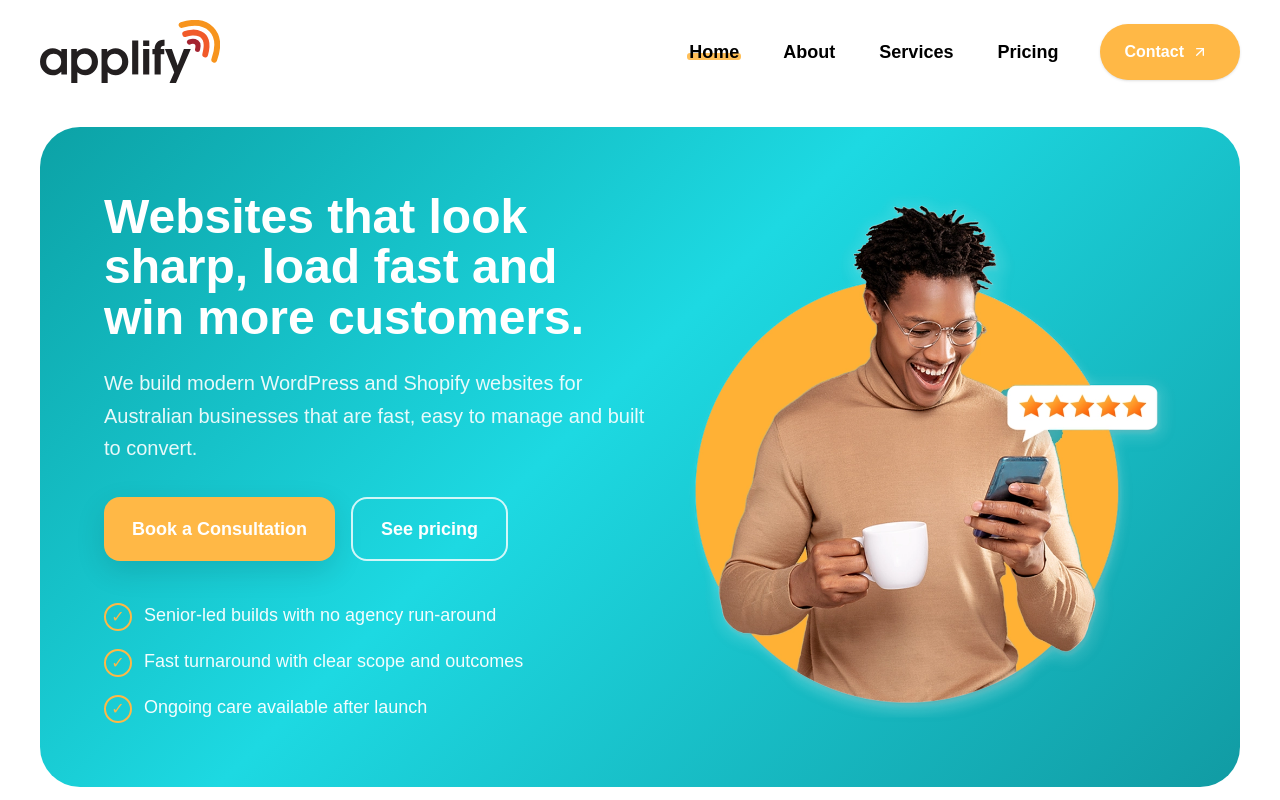
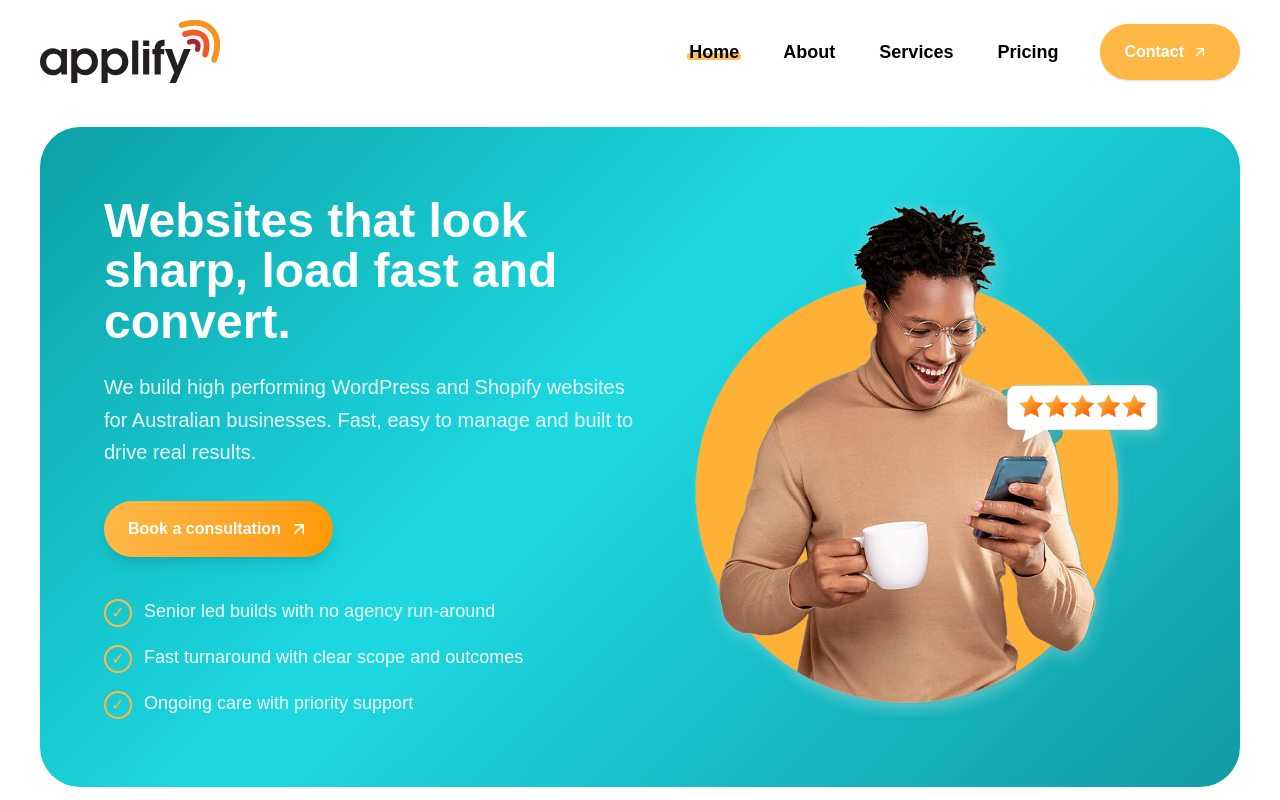
Before and after one commit to jono-au/applify, a Next.js app: page / in a window 1280 px wide. Shown: the top 800 px of the page. Built offline with nearby package versions, Linux system fonts and the light colour scheme.

Commit message:
refine copy

```diff
--- a/components/home/Hero.tsx
+++ b/components/home/Hero.tsx
@@ -1,11 +1,12 @@
 import Image from "next/image";
 import Link from "next/link";
 import Container from "@/components/ui/Container";
+import CTAButton from "../ui/CtaButton";
 
 const points = [
-  "Senior-led builds with no agency run-around",
+  "Senior led builds with no agency run-around",
   "Fast turnaround with clear scope and outcomes",
-  "Ongoing care available after launch",
+  "Ongoing care with priority support",
 ];
 
 export default function Hero() {
@@ -17,28 +18,17 @@ export default function Hero() {
             {/* LEFT */}
             <div className="relative z-10 text-white">
               <h1 className="text-4xl font-bold leading-tight md:text-5xl lg:text-[3rem] lg:leading-[1.05]">
-                Websites that look sharp, load fast and win more customers.
+                Websites that look sharp, load fast and convert.
               </h1>
 
               <p className="mt-6 text-lg leading-relaxed text-white/90 md:text-xl">
-                We build modern WordPress and Shopify websites for Australian
-                businesses that are fast, easy to manage and built to convert.
+                We build high performing WordPress and Shopify websites for
+                Australian businesses. Fast, easy to manage and built to drive
+                real results.
               </p>
 
               <div className="mt-8 flex flex-col gap-4 sm:flex-row">
-                <Link
-                  href="/contact"
-                  className="inline-flex items-center justify-center rounded-2xl bg-applify-amber px-7 py-4 text-lg font-semibold text-white shadow-[0_10px_30px_rgba(0,0,0,0.12)] transition-transform duration-200 hover:scale-[1.02]"
-                >
-                  Book a Consultation
-                </Link>
-
-                <Link
-                  href="/pricing"
-                  className="inline-flex items-center justify-center rounded-2xl border-2 border-white/80 px-7 py-4 text-lg font-semibold text-white transition-colors duration-200 hover:bg-white/10"
-                >
-                  See pricing
-                </Link>
+                <CTAButton href="/contact">Book a consultation</CTAButton>
               </div>
 
               <ul className="mt-10 space-y-4">
```
